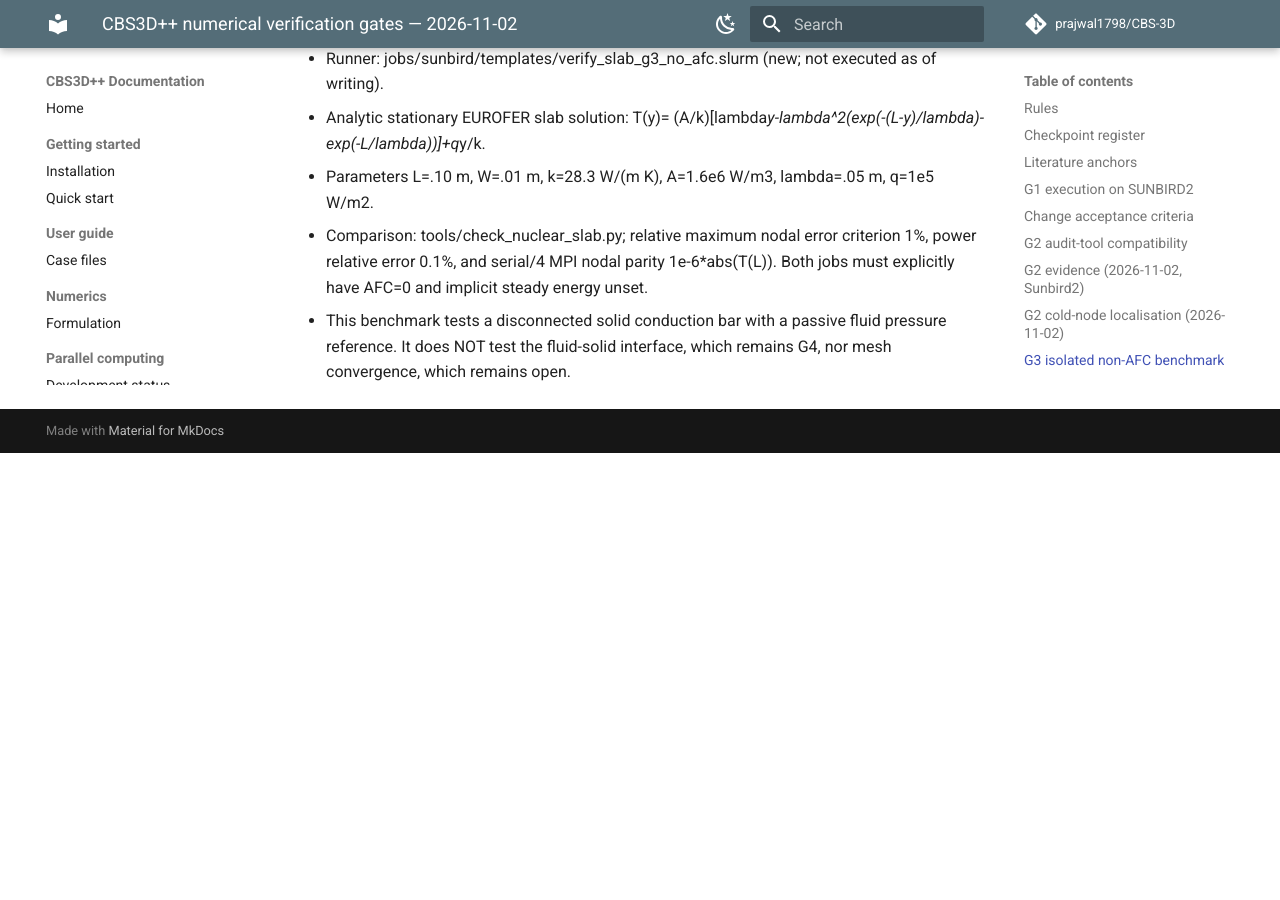
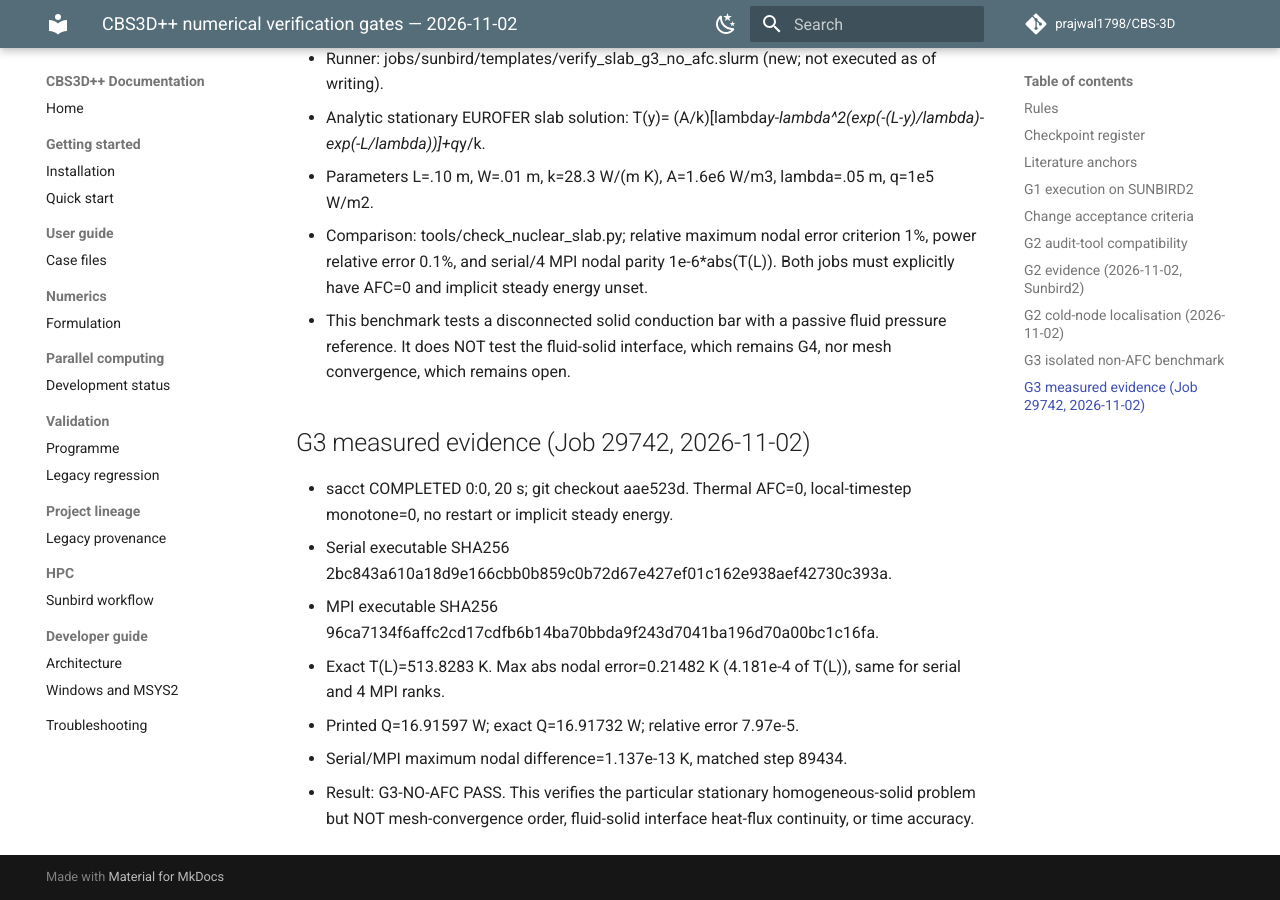
Before and after one commit to prajwal1798/CBS-3D, an MkDocs documentation site: the page built from docs/verification/CBS3D_NUMERICAL_VERIFICATION_GATES.md, in a window 1280 px wide and 900 px high, scrolled down 4638 px. Built offline with MkDocs 1.6.1 and Material for MkDocs 9.7.7, drawn with Linux system fonts in a browser that asks for light colours; comment, search, counter and statistics services are not loaded; before the commit the page ends 5091 px from its top, so only the background shows below that; some of the changed text lies outside the part shown.

Commit message:
docs: record G3 Job 29742 analytical slab and MPI PASS, preserve grid-study requirement

```diff
--- a/docs/verification/CBS3D_NUMERICAL_VERIFICATION_GATES.md
+++ b/docs/verification/CBS3D_NUMERICAL_VERIFICATION_GATES.md
@@ -18,7 +18,7 @@
 | G1b | Exact frozen-velocity element linear operator versus finite-difference residual derivative | All 16 entries agree | Added C++ test; not yet executed |
 | G1c | Lumped thermal mass and timestep diagonal | Code vs direct P1-tet reference with positive entries | PASS: Sunbird2 CTest 3/3 (2026-11-02), shared-node and material masks |
 | G2 | Actual inlet/outlet/wall/interface boundary inventory and flux sign | Every applied BC and flux accounted for | PASS (structural): Job 29706 has only BC 511/520/530/532, 648 BC532 faces = 0.0006 m^2, 60 W applied, zero duplicate faces, zero MPI duplicate mismatch; full global energy closure remains G7 |
-| G3 | Solid-only diffusion | Uniform/linear patch tests; analytical heated slab; mesh refinement | Standalone serial + 4 MPI non-AFC script added; executable results and mesh refinement pending |
+| G3 | Solid-only diffusion | Uniform/linear patch tests; analytical heated slab; mesh refinement | Analytical slab and serial/MPI PASS, Job 29742; systematic mesh refinement still pending |
 | G4 | Two-material conduction | Shared interface temperature, weak flux continuity, integrated balance | Pending |
 | G5 | Prescribed-flow scalar transport | Uniform T, analytical convection-diffusion and manufactured solutions | Uniform T check added; remaining pending |
 | G6 | Discrete positivity / DMP | Inspect assembled update matrix and *first* bound violation | U-channel AFC-off run: 176 cold nodes, ALL fluid-only, zero interface/solid; root mechanism and first crossing unresolved |
@@ -90,3 +90,13 @@
 - Parameters L=.10 m, W=.01 m, k=28.3 W/(m K), A=1.6e6 W/m3, lambda=.05 m, q=1e5 W/m2.
 - Comparison: tools/check_nuclear_slab.py; relative maximum nodal error criterion 1%, power relative error 0.1%, and serial/4 MPI nodal parity 1e-6*abs(T(L)). Both jobs must explicitly have AFC=0 and implicit steady energy unset.
 - This benchmark tests a disconnected solid conduction bar with a passive fluid pressure reference. It does NOT test the fluid-solid interface, which remains G4, nor mesh convergence, which remains open.
+
+## G3 measured evidence (Job 29742, 2026-11-02)
+
+- sacct COMPLETED 0:0, 20 s; git checkout aae523d. Thermal AFC=0, local-timestep monotone=0, no restart or implicit steady energy.
+- Serial executable SHA256 2bc843a610a18d9e166cbb0b859c0b72d67e427ef01c162e938aef42730c393a.
+- MPI executable SHA256 96ca7134f6affc2cd17cdfb6b14ba70bbda9f243d7041ba196d70a00bc1c16fa.
+- Exact T(L)=513.8283 K. Max abs nodal error=0.21482 K (4.181e-4 of T(L)), same for serial and 4 MPI ranks.
+- Printed Q=16.91597 W; exact Q=16.91732 W; relative error 7.97e-5.
+- Serial/MPI maximum nodal difference=1.137e-13 K, matched step 89434.
+- Result: G3-NO-AFC PASS. This verifies the particular stationary homogeneous-solid problem but NOT mesh-convergence order, fluid-solid interface heat-flux continuity, or time accuracy.
```
